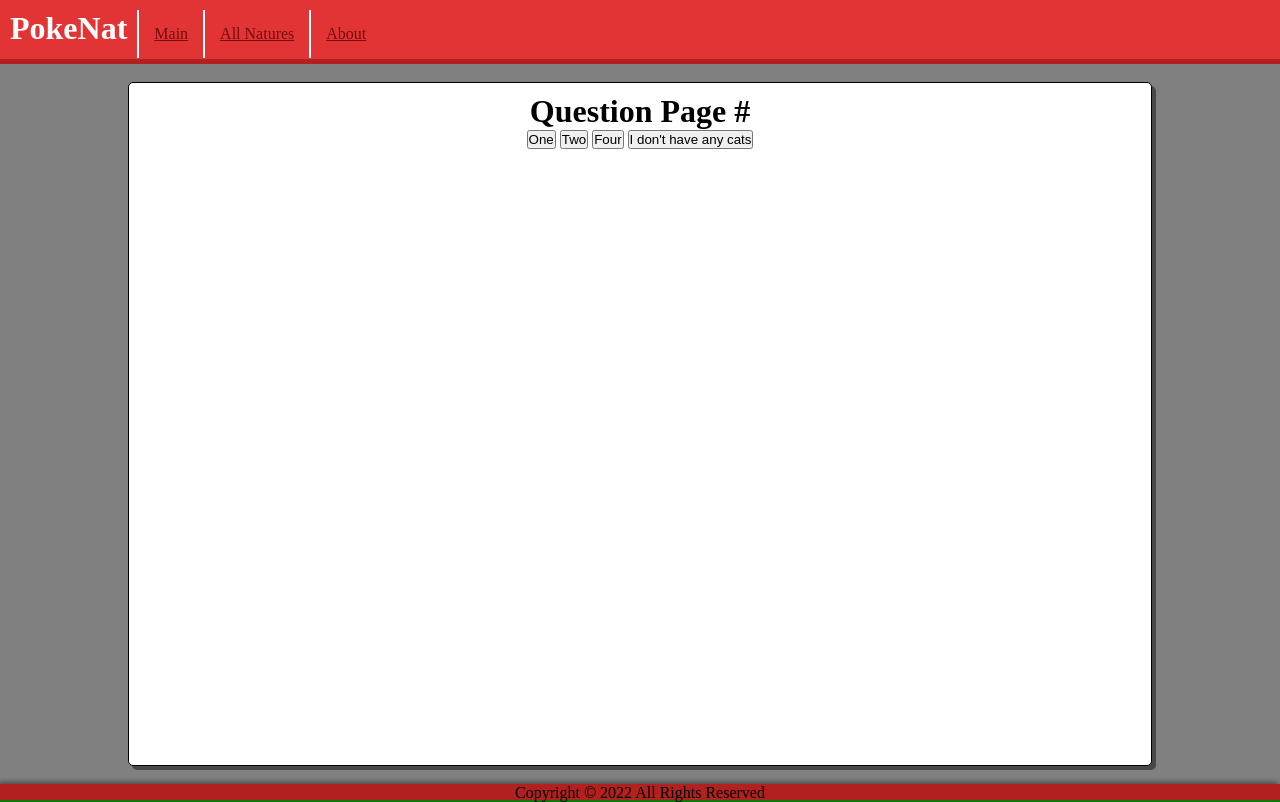
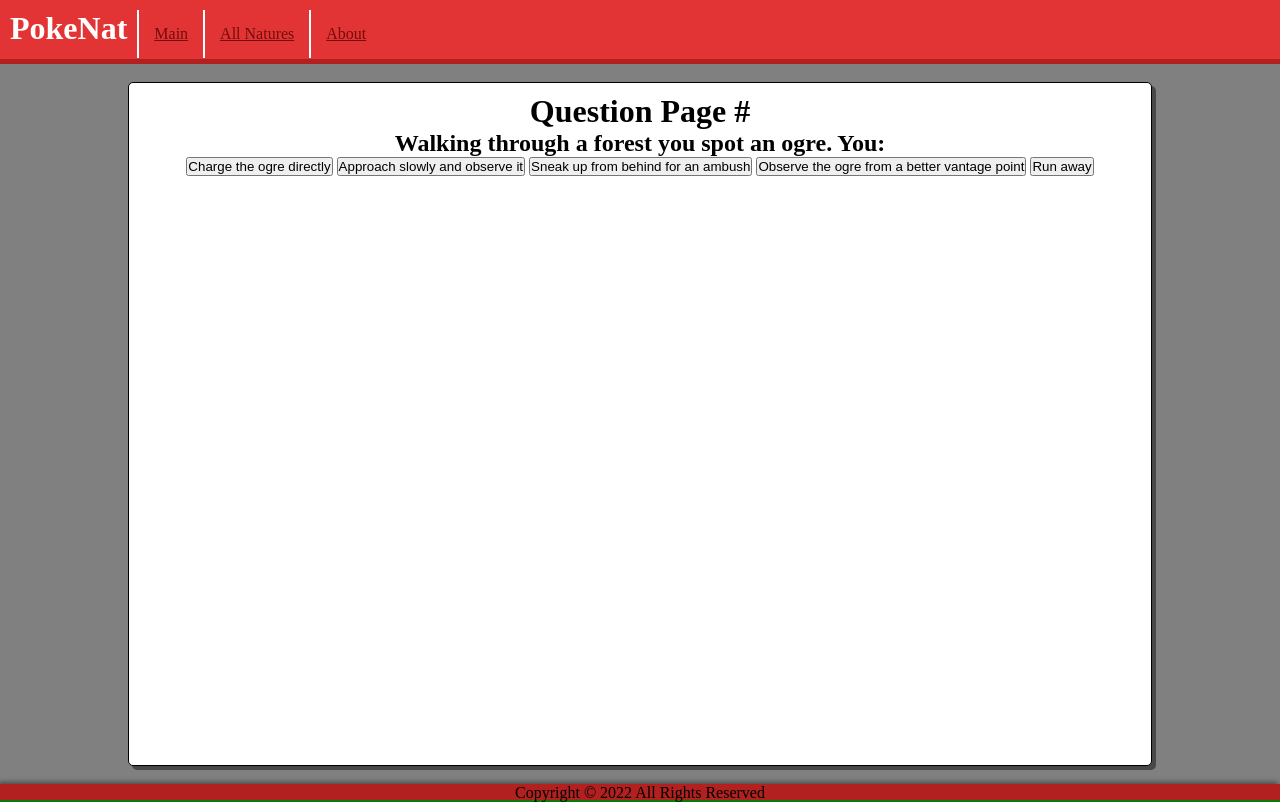
Before and after one commit to redsn/GA-SEI-Project-1, a plain HTML site: page Main/index.html in a window 1280 px wide. Both pictures are taken after a click on the button "Begin!". Drawn offline with Linux system fonts and the light colour scheme.

Commit message:
more questions added

```diff
--- a/Main/index.html
+++ b/Main/index.html
@@ -21,7 +21,7 @@
     </header>
 
     <main>
-        <div id="mainpage">
+        <div id="mainpage" class="page">
             <h1>Main Page</h1>
             <img src="" />
             <input id="fname" name="name" placeholder="First Name" type="text">
@@ -30,15 +30,19 @@
             <submit><button id="startQ">Begin!</button></submit>
         </div>
 
-        <div id="questionpage">
+        <div id="questionpage" class="page">
             <h1>Question Page #</h1>
-            <button id="answer1" data-value="1">Answer 1</button>
-            <button id="answer2" data-value="2">Answer 2</button>
-            <button id="answer3" data-value="3">Answer 3</button>
-            <button id="answer4" data-value="4">Answer 4</button>
+            <h2 id="asking">Question space</h2>
+            <div id="questionHolder">
+                <button id="answer1" data-value="1">Answer 1</button>
+                <button id="answer2" data-value="2">Answer 2</button>
+                <button id="answer3" data-value="3">Answer 3</button>
+                <button id="answer4" data-value="4">Answer 4</button>
+                <button id="answer5" data-value="5">Answer 5</button>
+            </div>
         </div>
 
-        <div id="resultpage">
+        <div id="resultpage" class="page">
             <h1>Result Page</h1>
 
         </div>
--- a/Main/mainscript.js
+++ b/Main/mainscript.js
@@ -1,3 +1,24 @@
+//** SEARCH ALL DOCS FOR ##REMOVEME before submitting */
+
+//** SEARCH ALL DOCS FOR ##REMOVEME before submitting */
+
+//** SEARCH ALL DOCS FOR ##REMOVEME before submitting */
+
+//** SEARCH ALL DOCS FOR ##REMOVEME before submitting */
+
+//** SEARCH ALL DOCS FOR ##REMOVEME before submitting */
+
+//** SEARCH ALL DOCS FOR ##REMOVEME before submitting */
+
+//** SEARCH ALL DOCS FOR ##REMOVEME before submitting */
+
+//** SEARCH ALL DOCS FOR ##REMOVEME before submitting */
+
+//** SEARCH ALL DOCS FOR ##REMOVEME before submitting */
+
+
+
+
 ///////////
 //OBJECTS//
 ///////////
@@ -32,9 +53,25 @@ const pokeNatureBase = {
 
 let pokeNature = {}
 
+let availChoices = [];
+
+let actualVal = 0;
+
 /////////////
 //Functions//
 /////////////
+
+const listGen = () => {
+    for (i = 0; i < mainQuestion.length; i ++){
+        availChoices.push(i);
+    }
+}
+
+const questionRng = () => {
+    let questionVal = Math.floor(Math.random() * availChoices.length);
+    actualVal = availChoices[questionVal];
+    availChoices.splice(questionVal, 1);
+}
 
 //Functions for adding values//
 const attack = () => {
@@ -77,6 +114,25 @@ const speed = () => {
     pokeNature.serious += 1;
 }
 
+//Function for calling atk/def/spd/spa/spe//
+
+const chosenAnswer = (val) => {
+    if (val === '1'){
+        attack();
+    }
+    if (val === '2'){
+        defense();
+    }
+    if (val === '3'){
+        spAttack();
+    }
+    if (val === '4'){
+        spDefense();
+    }
+    if (val === '5'){
+        speed();
+    }
+}
 
 
 ///////////////////
@@ -98,6 +154,15 @@ const speed = () => {
 //     }
 // }
 
+// {
+//     question: "",
+//     answer1: "",
+//     answer2: "",
+//     answer3: "",
+//     answer4: "",
+//     answer5: ""
+// }
+
 const mainQuestion =
     [{
         question: "How many cats do you own?",
@@ -105,167 +170,75 @@ const mainQuestion =
         answer2: "Two",
         answer3: "Four",
         answer4: "I don't have any cats",
-        result: function (ansNum) {
-            if (ansNum = 1){
-                attack();
-                pokeNature.docile += 2;
-                pokeNature.quiet += 2;
-            }
-            if (ansNum = 2){
-                defense();
-                pokeNature.docile += 2;
-                pokeNature.impish += 2;
-                pokeNature.lax += 2;
-            }
-            if (ansNum = 3){
-                spAttack();
-                pokeNature.modest += 2;
-                pokeNature.bashful += 2;
-                pokeNature.rash += 2;
-            }
-            if (ansNum = 4){
-                spDefense();
-                speed();
-            }
-        }
+        answer5: "More of a bird person"
     },
     {
-        question: "",
-        answer1: "",
-        answer2: "",
-        answer3: "",
-        answer4: "",
-        result: function (ansNum) {
-            if (ansNum = 1){
-
-            }
-            if (ansNum = 2){
-
-            }
-            if (ansNum = 3){
-
-            }
-            if (ansNum = 4){
-
-            }
-        }
+        question: "Walking through a forest you spot an ogre. You:",
+        answer1: "Charge the ogre directly",
+        answer2: "Approach slowly and observe it",
+        answer3: "Sneak up from behind for an ambush",
+        answer4: "Observe the ogre from a better vantage point",
+        answer5: "Run away",
     },
     {
-        question: "",
-        answer1: "",
-        answer2: "",
-        answer3: "",
-        answer4: ""
+        question: "You encounter a lost child. You decide to:",
+        answer1: "Shout, \"Did anyone lose this child?\"",
+        answer2: "Talk to them and try to help",
+        answer3: "Pick up the child and place at a police station",
+        answer4: "Find a police officer",
+        answer5: "Just leave them there"
     },
     {
-        question: "",
-        answer1: "",
-        answer2: "",
-        answer3: "",
-        answer4: ""
+        question: "Your little brother breaks your TV and films it for internet clout",
+        answer1: "Snap the camera in half",
+        answer2: "Tell your parents",
+        answer3: "Delete the footage by any means necessary",
+        answer4: "Throw the camera into the river",
+        answer5: "Let it go. No point in engaging"
     },
     {
-        question: "",
-        answer1: "",
-        answer2: "",
-        answer3: "",
-        answer4: ""
+        question: "You find $100 on the street",
+        answer1: "Buy yourself a nice dinner and save the rest",
+        answer2: "Try to find who lost it and return the money",
+        answer3: "Invest it in stocks",
+        answer4: "Leave it where it is",
+        answer5: "Tear it into pieces. Loose change is for the poor"
     },
     {
-        question: "",
-        answer1: "",
-        answer2: "",
-        answer3: "",
-        answer4: ""
+        question: "You win a vacation(?) with some caveats. It was for:",
+        answer1: "2 week stay at Disney World but all of your drinks leak slightly",
+        answer2: "1 week stay in a virtual world",
+        answer3: "24 hours where the law does not apply to you",
+        answer4: "Time travel to the past but you can only observe",
+        answer5: "Ride a hot air ballon around the world"
     },
     {
-        question: "",
-        answer1: "",
-        answer2: "",
-        answer3: "",
-        answer4: ""
+        question: "Theres a zombie outbreak in the town to the east. You first:",
+        answer1: "Contact your friends and family to make sure they're okay",
+        answer2: "Gather people and form a defense force",
+        answer3: "Dig a hole somewhere and hide",
+        answer4: "Reinforce all entryways to your home and prepare to defend",
+        answer5: "Drive to the next closest "
     },
     {
-        question: "",
-        answer1: "",
-        answer2: "",
-        answer3: "",
-        answer4: ""
-    },
-    {
-        question: "",
-        answer1: "",
-        answer2: "",
-        answer3: "",
-        answer4: ""
-    },
-    {
-        question: "",
-        answer1: "",
-        answer2: "",
-        answer3: "",
-        answer4: ""
-    },
-    {
-        question: "",
-        answer1: "",
-        answer2: "",
-        answer3: "",
-        answer4: ""
-    },
-    {
-        question: "",
-        answer1: "",
-        answer2: "",
-        answer3: "",
-        answer4: ""
-    },
-    {
-        question: "",
-        answer1: "",
-        answer2: "",
-        answer3: "",
-        answer4: ""
-    },
-    {
-        question: "",
-        answer1: "",
-        answer2: "",
-        answer3: "",
-        answer4: ""
-    },
-    {
-        question: "",
-        answer1: "",
-        answer2: "",
-        answer3: "",
-        answer4: ""
-    },
-    {
-        question: "",
-        answer1: "",
-        answer2: "",
-        answer3: "",
-        answer4: ""
-    },
-    {
-        question: "",
-        answer1: "",
-        answer2: "",
-        answer3: "",
-        answer4: ""
-    },
-    {
-        question: "",
-        answer1: "",
-        answer2: "",
-        answer3: "",
-        answer4: ""
+        question: "You open the front door to find an applie pie at your feet. You: ",
+        answer1: "Throw it as far away as possible",
+        answer2: "Eat it immediately no questions asked",
+        answer3: "Move it to your neighbor's door",
+        answer4: "Donate it to your local shelter",
+        answer5: "Get inspired and order 5 apple pies from McDonalds"
     }
+    // {
+    //     question: "",
+    //     answer1: "",
+    //     answer2: "",
+    //     answer3: "",
+    //     answer4: "",
+    //     answer5: ""
+    // }
 ]
 
 
-console.log(mainQuestion[0].question);
 
 ///////
 //DOM//
@@ -274,10 +247,14 @@ console.log(mainQuestion[0].question);
 ///DOM Functions///
 
 const questionGen = () => {
-    ans1.innerHTML = mainQuestion[0].answer1;
-    ans2.innerHTML = mainQuestion[0].answer2;
-    ans3.innerHTML = mainQuestion[0].answer3;
-    ans4.innerHTML = mainQuestion[0].answer4;
+    questionRng();
+    let i = actualVal;
+    ans1.innerHTML = mainQuestion[i].answer1;
+    ans2.innerHTML = mainQuestion[i].answer2;
+    ans3.innerHTML = mainQuestion[i].answer3;
+    ans4.innerHTML = mainQuestion[i].answer4;
+    ans5.innerHTML = mainQuestion[i].answer5;
+    questionAsked.innerHTML = mainQuestion[i].question;
 }
 
 ////DOM Declarations////
@@ -286,12 +263,17 @@ const questionGen = () => {
 
 const firstName = document.getElementById('fname');
 const birthDay = document.getElementById('birthday');
+const questionBox = document.getElementById('questionHolder');
 
 //DOM Pages//
 
 const frontpage = document.getElementById('mainpage');
 const mainContent = document.getElementById('questionpage');
 const resultPage = document.getElementById('resultpage');
+
+//DOM Text//
+
+const questionAsked = document.getElementById('asking');
 
 //DOM Buttons//
 
@@ -301,17 +283,27 @@ const ans1 = document.getElementById('answer1');
 const ans2 = document.getElementById('answer2');
 const ans3 = document.getElementById('answer3');
 const ans4 = document.getElementById('answer4');
+const ans5 = document.getElementById('answer5');
 
 ////DOM Actions////
 
 startButton.addEventListener('click', () => {
     pokeNature = pokeNatureBase;
+    listGen();
     questionGen();
     frontpage.style.display = 'none';
     mainContent.style.display = 'block';
 })
 
 
+mainContent.addEventListener('click', (e)=>{
+    let functVal = e.target.dataset.value;
+    if (e.target.localName !== 'button'){
+        return
+    }
+    chosenAnswer(functVal);
+    questionGen();
+})
 
 
 
--- a/Main/style.css
+++ b/Main/style.css
@@ -91,7 +91,17 @@ main{
     background-color: grey;
 }
 
-main div{
+/* main div{
+    width: 80%;
+    height: 95%;
+    background-color: white;
+    border-radius: 5px;
+    border: 1px solid black;
+    box-shadow: 4px 4px rgb(72, 72, 72);
+    padding: 10px 15px;
+} */
+
+main .page{
     width: 80%;
     height: 95%;
     background-color: white;
```
